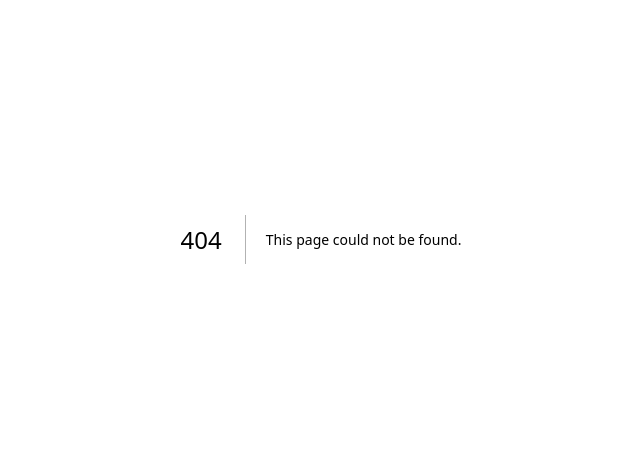
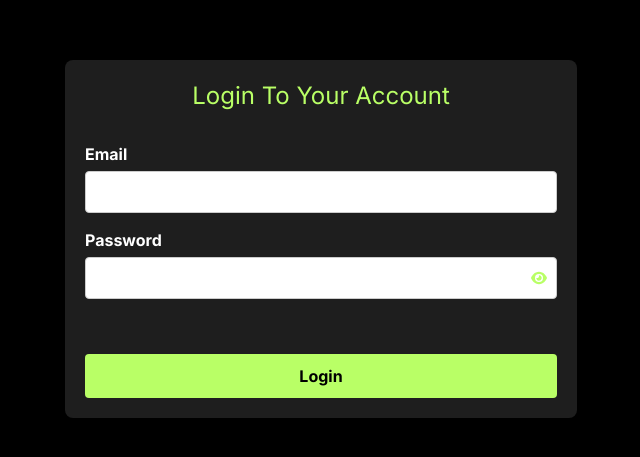
Before and after one commit to Kingjohneycodey/school-management, a Next.js app: page /login in a window 1280 px wide. Before the commit this address had no page. Shown: the part 161-618 px from the top of the page, without its empty margins (319-959 px from the left). Built offline with nearby package versions, Linux system fonts and the light colour scheme.

Commit message:
Working on the dashboard layout and modified landing page

```diff
--- a/package.json
+++ b/package.json
@@ -14,7 +14,9 @@
     "@radix-ui/react-icons": "^1.3.0",
     "next": "14.2.4",
     "react": "^18",
-    "react-dom": "^18"
+    "react-dom": "^18",
+    "react-icons": "^5.3.0",
+    "react-toastify": "^10.0.5"
   },
   "devDependencies": {
     "@types/node": "^20",
--- a/src/app/admin/layout.tsx
+++ b/src/app/admin/layout.tsx
@@ -1,34 +1,50 @@
-"use client"
-import React, { ReactNode, useState } from 'react';
+"use client";
+import NavLink from "@/components/UI/NavLink";
+import Link from "next/link";
+import React, { ReactNode, useState } from "react";
+import { BiCalendar } from "react-icons/bi";
+import { FaCog, FaUser } from "react-icons/fa";
+import { MdDashboard, MdRoom } from "react-icons/md";
+import { PiStudent } from "react-icons/pi";
 
 interface AdminLayoutProps {
   children: ReactNode;
 }
 
 const AdminLayout: React.FC<AdminLayoutProps> = ({ children }) => {
-
   const [isNavOpen, setIsNavOpen] = useState(false);
 
   const toggleNav = () => {
     setIsNavOpen(!isNavOpen);
   };
 
+  const navigation = [
+    { name: "Home", href: "/admin/dashboard", icon: <MdDashboard /> },
+    { name: "Students", href: "/admin/profile", icon: <PiStudent /> },
+    { name: "Teachers", href: "/admin/profile", icon: <FaUser /> },
+    { name: "Classes", href: "/admin/profile", icon: <MdRoom /> },
+    { name: "Calendar", href: "/admin/profile", icon: <BiCalendar /> },
+    { name: "Profile", href: "/admin/profile", icon: <FaUser /> },
+    { name: "Settings", href: "/admin/settings", icon: <FaCog /> },
+  ];
+
   return (
     <div className="relative flex h-screen">
       {/* Sidebar */}
       <nav
-      className={`fixed z-30 h-full w-64 bg-[var(--bg-gray)] text-white transform ${
-        isNavOpen ? 'translate-x-0' : '-translate-x-full'
+        className={`fixed z-30 h-full w-64 bg-[var(--bg-gray)] text-white transform p-4 ${
+          isNavOpen ? "translate-x-0" : "-translate-x-full"
         } md:translate-x-0 transition-transform duration-300 ease-in-out`}
       >
-      <div className="p-4 flex justify-between items-center md:hidden">
-      <img src="/images/logo.svg" alt="" className="max-w-[200px] md:max-w-[250px] w-[90%] m-auto" />
-        <button
-          className="text-white focus:outline-none"
-          onClick={toggleNav}
-        >
+        <div className="flex justify-between items-center md:hidden  mb-12">
+          <Link href="/"> <img
+            src="/images/logo.svg"
+            alt=""
+            className="max-w-[200px] md:max-w-[250px] w-[80%]"
+          /></Link>
+          <button className="text-white focus:outline-none" onClick={toggleNav}>
             <svg
-            className="w-8 h-8"
+              className="w-6 h-6"
               fill="none"
               stroke="currentColor"
               viewBox="0 0 24 24"
@@ -44,22 +60,23 @@ interface AdminLayoutProps {
           </button>
         </div>
 
-      <img src="/images/logo.svg" alt="" className="max-w-[200px] md:max-w-[250px] w-[90%] m-auto hidden md:block mt-4" />
+        <Link href="/"> <img
+          src="/images/logo.svg"
+          alt=""
+          className="max-w-[200px] md:max-w-[250px] w-[90%] m-auto hidden md:block mt-2 mb-12"
+        /></Link>
 
-      <ul className="p-4 space-y-4">
-        <li><a href="#" className="block">Home</a></li>
-        <li><a href="#" className="block">About</a></li>
-        <li><a href="#" className="block">Contact</a></li>
-      </ul>
+        {navigation.map((item) => (
+          <NavLink key={item.name} href={item.href}>
+            {item?.icon} {item.name}
+          </NavLink>
+        ))}
       </nav>
 
       {/* Hamburger Icon */}
       {!isNavOpen && (
         <div className="md:hidden fixed top-4 left-4 z-40">
-        <button
-          className="text-white focus:outline-none"
-          onClick={toggleNav}
-        >
+          <button className="text-white focus:outline-none" onClick={toggleNav}>
             <svg
               className="w-8 h-8"
               fill="none"
@@ -89,9 +106,7 @@ interface AdminLayoutProps {
       {/* Main Content */}
       <main className="flex-1 ml-0 md:ml-64 p-6 bg-[var(--bg-secondary)]">
         <header></header>
-      <div className="min-h-[80vh] mt-20">
-      {children}
-      </div>
+        <div className="min-h-[80vh] mt-20">{children}</div>
 
         <footer>School dashboard @ 2024</footer>
       </main>
--- /dev/null
+++ b/src/app/login/page.tsx
@@ -0,0 +1,192 @@
+"use client";
+
+import React, { useState } from "react";
+import { useRouter } from "next/navigation";
+import { FaEyeSlash } from "react-icons/fa";
+import { FaEye } from "react-icons/fa6";
+import { ToastContainer, toast } from "react-toastify";
+import "react-toastify/dist/ReactToastify.css";
+import Link from "next/link";
+
+
+type LoginFormData = {
+  email: string;
+  password: string;
+};
+
+const Login = () => {
+  const [formData, setFormData] = useState<LoginFormData>({
+    email: "",
+    password: ""
+  });
+
+  const [loading, setLoading] = useState(false);
+  const [errors, setErrors] = useState<Partial<LoginFormData>>({});
+  const [showPassword, setShowPassword] = useState(false);
+
+  const router = useRouter();
+
+  const handleChange = (e: React.ChangeEvent<HTMLInputElement>) => {
+    setFormData({
+      ...formData,
+      [e.target.name]: e.target.value,
+    });
+  };
+
+  const togglePasswordVisibility = () => {
+    setShowPassword(!showPassword);
+  };
+
+  const validate = (): boolean => {
+    const newErrors: Partial<LoginFormData> = {};
+
+    if (!formData.email) newErrors.email = "Email is required";
+    if (!formData.password) newErrors.password = "Password is required";
+
+    setErrors(newErrors);
+    return Object.keys(newErrors).length === 0;
+  };
+
+  const handleSubmit = async (e: React.FormEvent<HTMLFormElement>) => {
+    e.preventDefault();
+    setLoading(true);
+
+    if (validate()) {
+      setTimeout(() => {
+
+        toast.success("Login successful!");
+
+        localStorage.setItem("token", "testtoken");
+
+        setLoading(false);
+      }, 2000)
+
+
+      setTimeout(()=> {
+        router.push("/admin/dashboard");
+      }, 3000)
+    } else {
+      setLoading(false);
+    }
+
+  };
+
+  return (
+    <div
+      style={{
+        display: "flex",
+        justifyContent: "center",
+        alignItems: "center",
+        height: "100vh",
+        backgroundColor: "var(--secondary)",
+      }}
+    >
+      <form
+        onSubmit={handleSubmit}
+        style={{
+          backgroundColor: "var(--bg-gray)",
+          padding: "20px",
+          borderRadius: "8px",
+          boxShadow: "0px 4px 10px rgba(0, 0, 0, 0.1)",
+          width: "90%",
+        }}
+        className="md:!w-[50%] lg:!w-[40%]"
+      >
+        <ToastContainer />
+        <h2 style={{ textAlign: "center", marginBottom: "30px" }} className="text-2xl text-[var(--primary)]">Login To Your Account</h2>
+
+        <div style={{ marginBottom: "15px" }}>
+          <label
+            style={{
+              display: "block",
+              marginBottom: "5px",
+              fontWeight: "bold",
+            }}
+          >
+            Email
+          </label>
+          <input
+            type="email"
+            name="email"
+            value={formData.email}
+            onChange={handleChange}
+            style={{
+              width: "100%",
+              padding: "8px",
+              borderRadius: "4px",
+              border: "1px solid #ccc",
+            }}
+          />
+          {errors.email && (
+            <p style={{ color: "red", fontSize: "12px" }}>{errors.email}</p>
+          )}
+        </div>
+
+        <div style={{ marginBottom: "15px" }}>
+          <label
+            style={{
+              display: "block",
+              marginBottom: "5px",
+              fontWeight: "bold",
+            }}
+          >
+            Password
+          </label>
+          <div style={{ position: "relative" }}>
+            <input
+              type={showPassword ? "text" : "password"}
+              name="password"
+              value={formData.password}
+              onChange={handleChange}
+              style={{
+                width: "100%",
+                padding: "8px",
+                borderRadius: "4px",
+                border: "1px solid #ccc",
+              }}
+            />
+            <span
+              onClick={togglePasswordVisibility}
+              style={{
+                position: "absolute",
+                right: "10px",
+                top: "50%",
+                transform: "translateY(-50%)",
+                cursor: "pointer",
+
+              }}
+              className="text-[var(--primary)]"
+            >
+              {showPassword ? <FaEyeSlash /> : <FaEye />}
+            </span>
+          </div>
+          {errors.password && (
+            <p style={{ color: "red", fontSize: "12px" }}>{errors.password}</p>
+          )}
+        </div>
+
+        <button
+          type="submit"
+          style={{
+            width: "100%",
+            padding: "10px",
+            borderRadius: "4px",
+
+            color: "black",
+            fontWeight: "bold",
+            border: "none",
+          }}
+          className="bg-[var(--primary)] mt-10"
+        >
+          {loading ? "Loading..." : "Login"}
+        </button>
+
+        {/* <div className="mt-8">
+        Don't have an account? <Link href="/signup" className="text-[var(--primary)]">Register</Link>
+      </div> */}
+      </form>
+    </div>
+  );
+};
+
+export default Login;
--- a/src/app/page.tsx
+++ b/src/app/page.tsx
@@ -1,7 +1,6 @@
 "use client";
 import { useState } from "react";
 import * as Dialog from "@radix-ui/react-dialog";
-import * as DropdownMenu from "@radix-ui/react-dropdown-menu";
 import { Cross2Icon, HamburgerMenuIcon } from "@radix-ui/react-icons";
 import Image from "next/image";
 import Link from "next/link";
@@ -68,7 +67,7 @@ export default function Home() {
           </div>
           <div className="hidden lg:flex lg:flex-1 lg:justify-end">
             <Link
-              href="/signup"
+              href="/login"
               className="text-sm font-semibold leading-6 text-gray-900"
             >
               <button className="rounded-2xl px-4 py-2 bg-[#B9FF66] text-black">
@@ -91,10 +90,21 @@ export default function Home() {
             School Management Dashboard
           </h1>
 
-          <p className="max-w-[70%] m-auto mt-4">
+          <p className="max-w-[70%] m-auto mt-8">
             A School Management SaaS product designed to manage student,
             Teacher, and Parent activities, enabling effective management of the
             school and learning resources.
+          </p>
+
+          <p className="mt-12">
+          <Link
+              href="/login"
+              className="text-sm font-semibold leading-6 text-gray-900"
+            >
+              <button className="rounded-2xl px-4 py-2 bg-[#B9FF66] text-black">
+                Get Started <span aria-hidden="true">&rarr;</span>
+              </button>
+            </Link>
           </p>
         </div>
 
--- /dev/null
+++ b/src/components/UI/NavLink.tsx
@@ -0,0 +1,32 @@
+"use client";
+
+import Link from "next/link";
+import { useRouter, usePathname } from "next/navigation";
+import React from "react";
+
+const NavLink = ({
+  href,
+  children,
+}: {
+  href: string;
+  children: React.ReactNode;
+}) => {
+
+  const pathname = usePathname();
+
+  const isActive = pathname === href;
+
+  return (
+    <Link href={href} className={`block py-2.5 px-4 rounded transition duration-200 flex items-center gap-2 mb-2 ${
+        isActive
+          ? "bg-[var(--primary)] text-black"
+          : "text-white hover:bg-gray-600 hover:text-white"
+      }`}>
+        {children}
+
+    </Link>
+  );
+  // rest of your logic
+};
+
+export default NavLink;
```
Also changed, not shown: 1 other file (tests, documents, lock files or other folders). Lines whose indentation alone changed are shown as unchanged.
